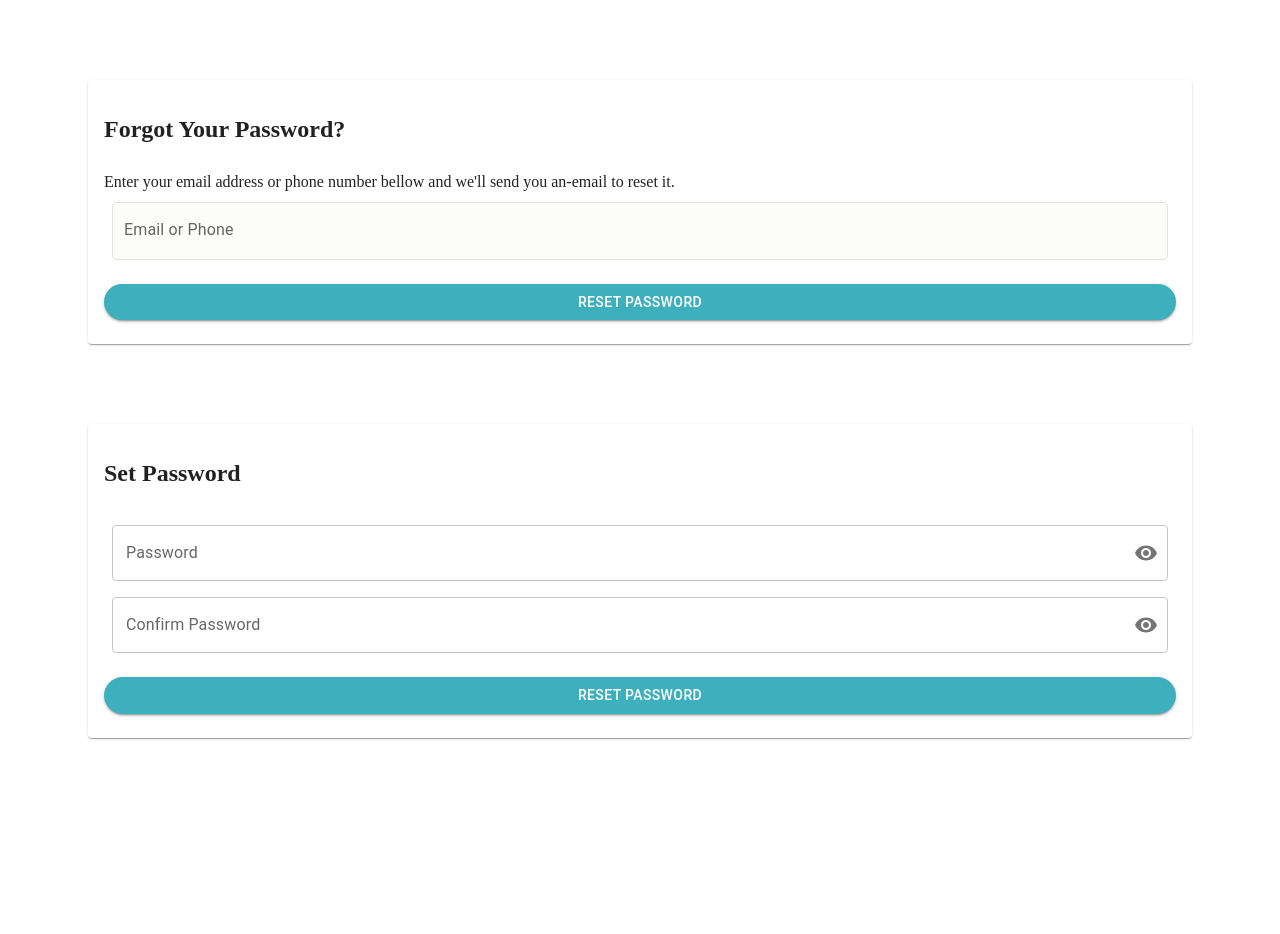
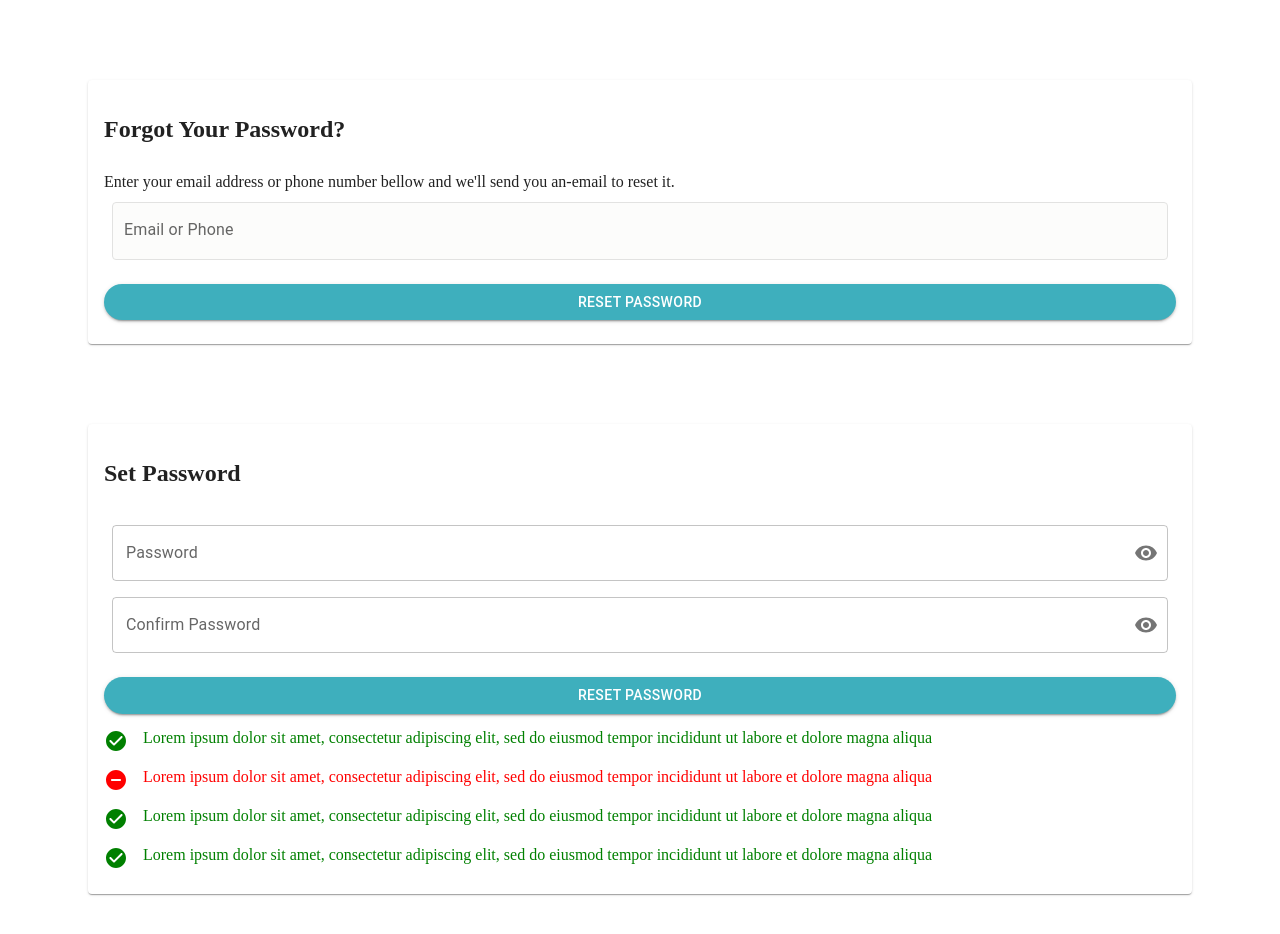
Before and after one commit to DewoSimanjuntak/react-next-material, a Next.js app: page /forgot-password in a window 1280 px wide. Shown: the top 934 px of the page. Before the commit the page ends 818 px from the top, so only its background shows below. Built offline with nearby package versions, Linux system fonts and the light colour scheme.

Commit message:
Add LabelWithIcon component (Atoms)

```diff
--- a/src/components/SetPassword/setPassword.jsx
+++ b/src/components/SetPassword/setPassword.jsx
@@ -9,6 +9,7 @@ import VisibilityOff from '@mui/icons-material/VisibilityOff';
 import Card from '@mui/material/Card';
 import CardContent from '@mui/material/CardContent';
 import { Button } from "@mui/material";
+import {LabelWithIcon} from "../../components/atoms/LabelWithIcon/labelWithIcon"
 
 const headingStyles = {
     marginBottom: 30,
@@ -98,6 +99,10 @@ const setPasswordComponent = () => {
                         />
                     </FormControl>
                     <Button variant="contained" sx={buttonStyle}>Reset Password</Button>
+                    <LabelWithIcon label="Lorem ipsum dolor sit amet, consectetur adipiscing elit, sed do eiusmod tempor incididunt ut labore et dolore magna aliqua"/>
+                    <LabelWithIcon error={true} label="Lorem ipsum dolor sit amet, consectetur adipiscing elit, sed do eiusmod tempor incididunt ut labore et dolore magna aliqua"/>
+                    <LabelWithIcon label="Lorem ipsum dolor sit amet, consectetur adipiscing elit, sed do eiusmod tempor incididunt ut labore et dolore magna aliqua"/>
+                    <LabelWithIcon label="Lorem ipsum dolor sit amet, consectetur adipiscing elit, sed do eiusmod tempor incididunt ut labore et dolore magna aliqua"/>
                 </CardContent>
         </Card>
 
--- /dev/null
+++ b/src/components/atoms/LabelWithIcon/labelWithIcon.jsx
@@ -0,0 +1,21 @@
+import { Label } from "@mui/icons-material";
+import { Box } from "@mui/system";
+import React from "react";
+import BlockIcon from '@mui/icons-material/Block';
+import CheckCircleRoundedIcon from '@mui/icons-material/CheckCircleRounded';
+import RemoveCircleRoundedIcon from '@mui/icons-material/RemoveCircleRounded';
+
+const labelStyle = {
+
+}
+
+export const LabelWithIcon = ({
+    error = false,
+    label = '',
+  }) => (
+    <Box sx={{display:"flex", flexDirection:"row", marginTop:"15px"}}>
+        {error ? <RemoveCircleRoundedIcon sx={{ color: '#FF0000' }} />
+            :  <CheckCircleRoundedIcon sx={{ color: '#008000' }} />}
+        <span style={{marginLeft: "15px", color: error ? '#FF0000' : '#008000'}}>{label}</span>
+    </Box>
+)
```
Also changed, not shown: 1 other file (tests, documents, lock files or other folders).
